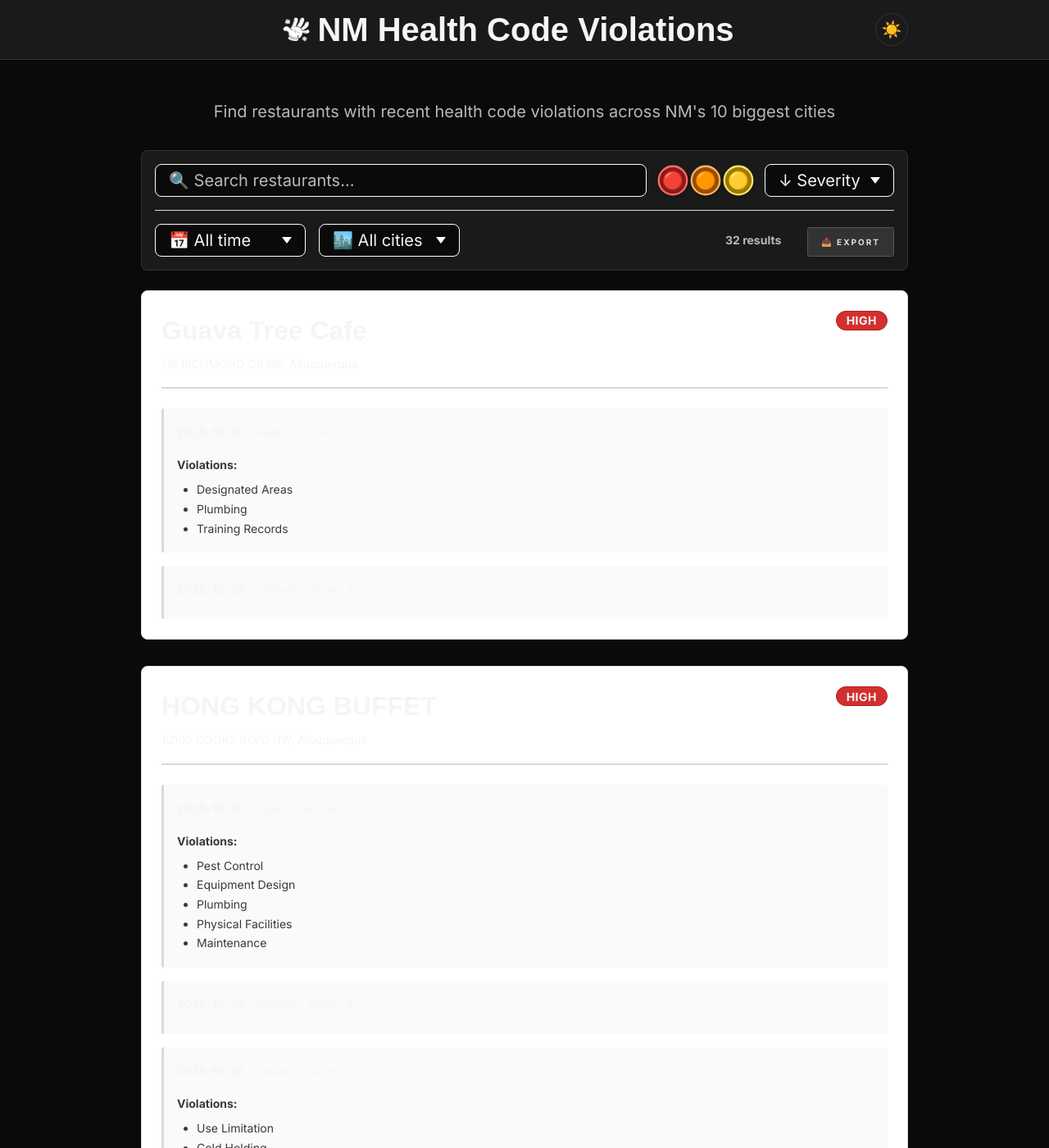
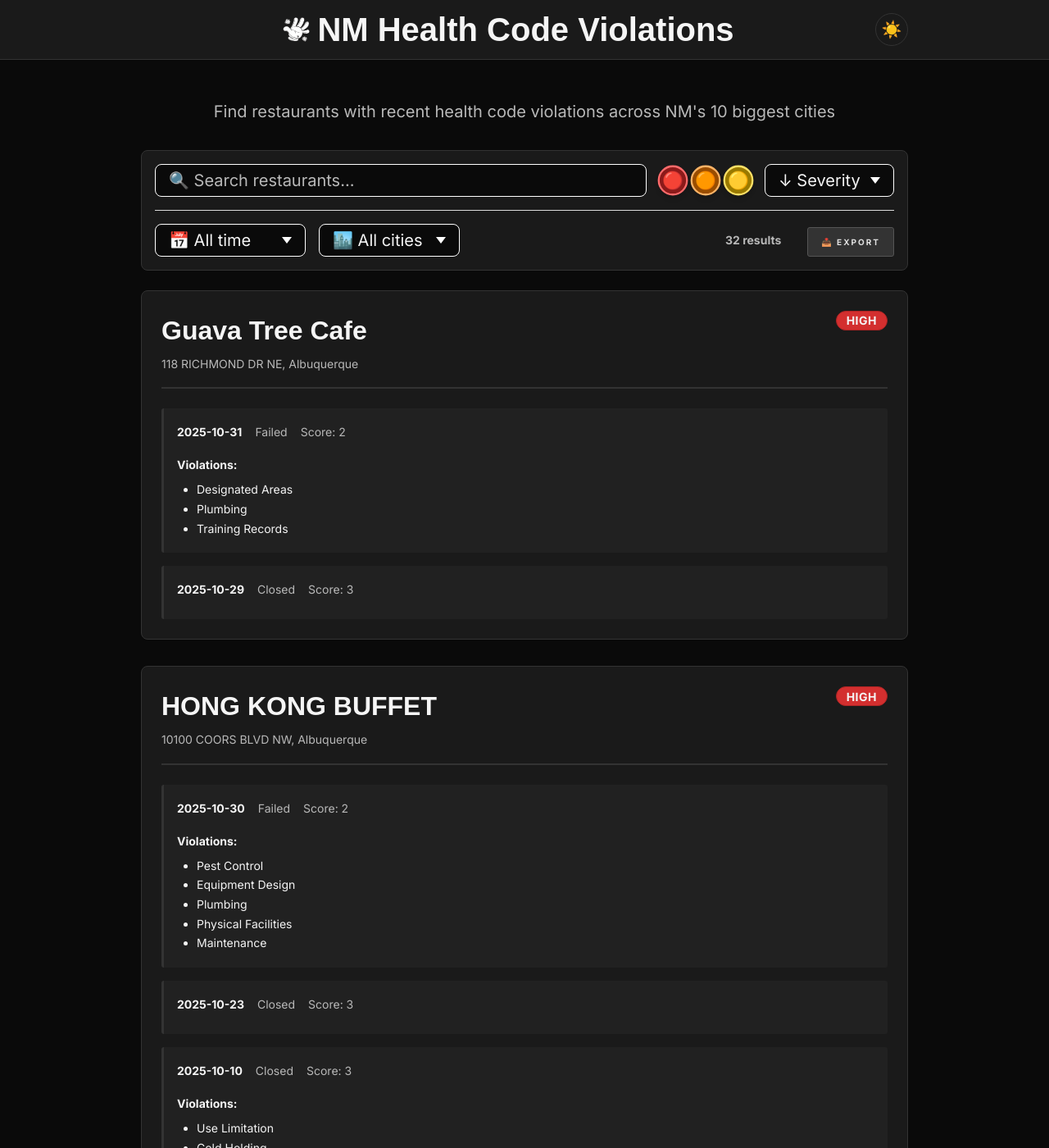
Before and after one commit to aindaco1/restaurant-locations, a Jekyll site: the page built from index.html, in a window 1280 px wide and 1400 px high. Shown: the whole window at 82% size. Built offline with Jekyll 4.4.1, drawn with Linux system fonts in a browser that asks for light colours; some web fonts are replaced.

Commit message:
Add dark mode styles for new restaurant card structure

```diff
--- a/assets/partials/_dark-mode.scss
+++ b/assets/partials/_dark-mode.scss
@@ -30,11 +30,46 @@
 
   // Cards and surfaces
   .filter-bar,
-  .violation-card,
+  .restaurant-card,
   .empty-state,
   .mobile-filter-drawer__content {
     background: #1a1a1a;
     border-color: #333333;
+  }
+
+  // Restaurant card specific
+  .restaurant-card__header {
+    border-bottom-color: #333333;
+  }
+
+  .restaurant-card__title {
+    color: #f5f5f5;
+  }
+
+  .restaurant-card__address {
+    color: #b8b8b8;
+  }
+
+  // Inspection sub-cards
+  .inspection-item {
+    background: rgba(255, 255, 255, 0.03);
+    border-left-color: #333333;
+  }
+
+  .inspection-item__date,
+  .inspection-item__violations strong {
+    color: #f5f5f5;
+  }
+
+  .inspection-item__outcome,
+  .inspection-item__score {
+    color: #b8b8b8;
+  }
+
+  .inspection-item__violations {
+    ul li {
+      color: #f5f5f5;
+    }
   }
 
   // Inputs and selects
```
